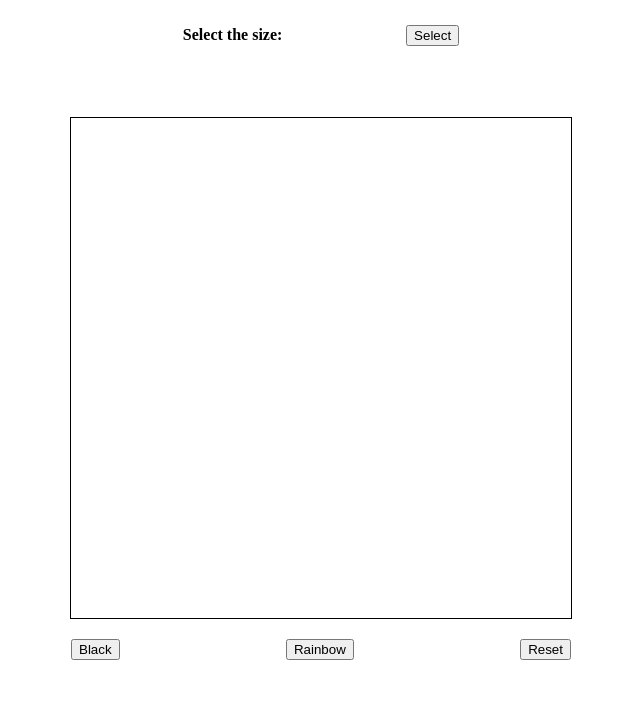
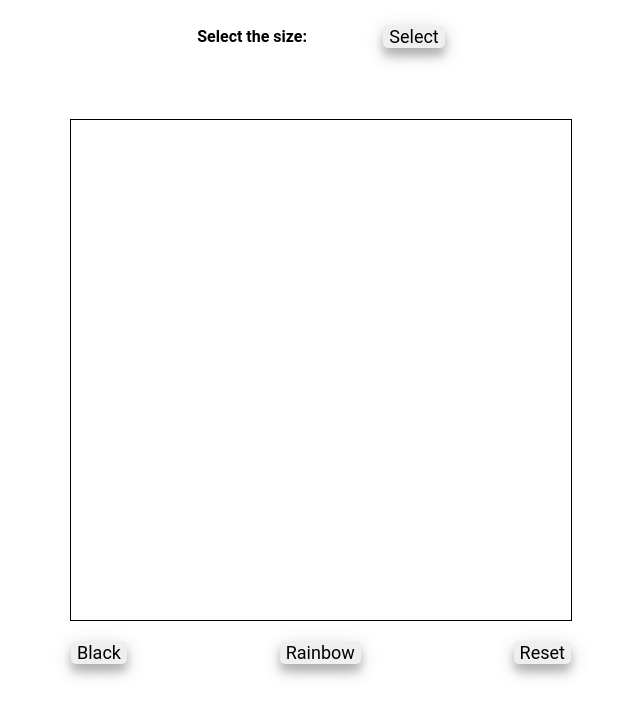
Before and after one commit to StefanParaschiva99/Etch-a-Sketch, a plain HTML site: page index.html in a window 1280 px wide. Shown: the part 83-800 px from the top of the page, without its empty margins (319-959 px from the left). Drawn offline with Linux system fonts and the light colour scheme.

Commit message:
styled the buttons

```diff
--- a/style.css
+++ b/style.css
@@ -1,3 +1,7 @@
+* {
+    font-family: 'Roboto', sans-serif;
+}
+
 body{
     display: flex;
     justify-content: center;
@@ -10,7 +14,7 @@ body{
     flex-direction: row;
     align-items: center;
     width: 400px;
-    justify-content: space-around;
+    justify-content: space-evenly;
     margin-bottom: 20px;
 }
 
@@ -30,4 +34,15 @@ body{
     border: 1px solid black;
 }
 
-/* Modifica un po l'aspetto dei pulsanti etc e abbiamo finito */
+button {
+    border-radius: 5px;
+    text-align: center;
+    font-size: 18px;
+    cursor: pointer;
+    box-shadow: 0 8px 8px 0 rgba(0,0,0,0.2), 0 6px 20px 0 rgba(0,0,0,0.19);
+    border: none;
+}
+
+button:active {
+    transform: translateX(2px) translateY(2px);
+  }
```
